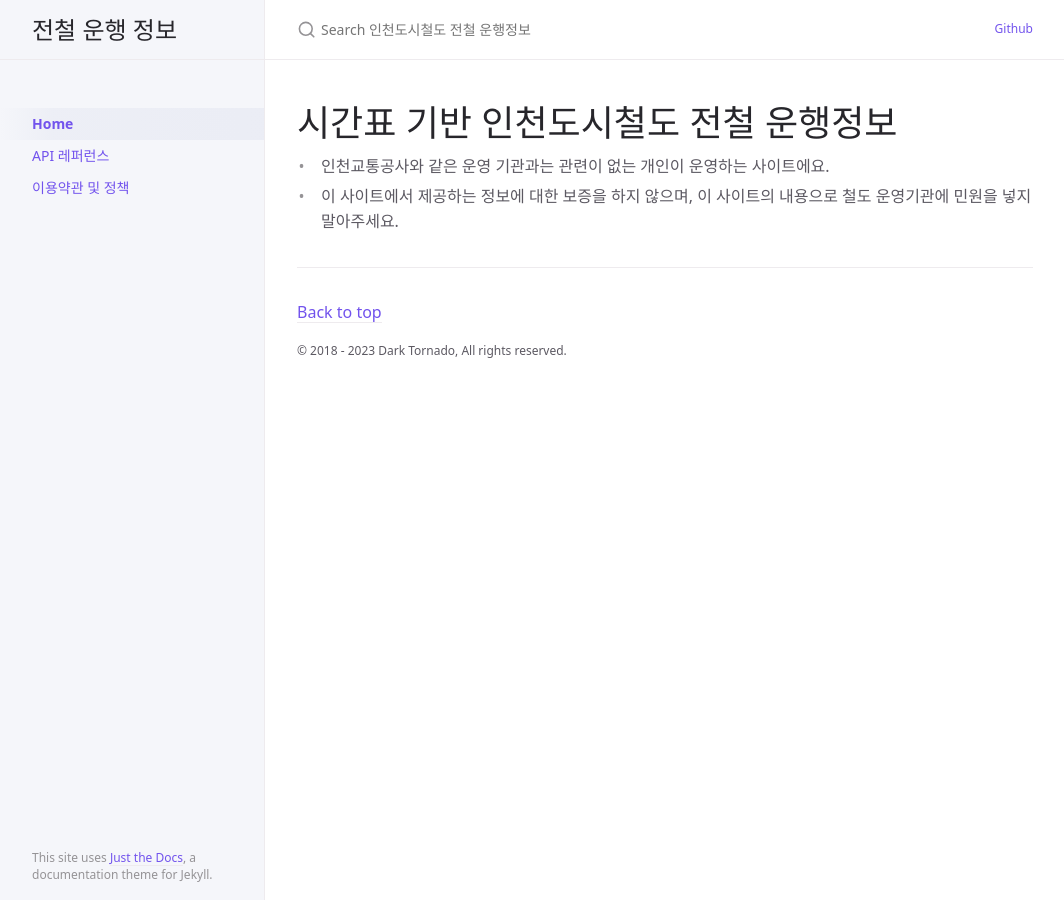
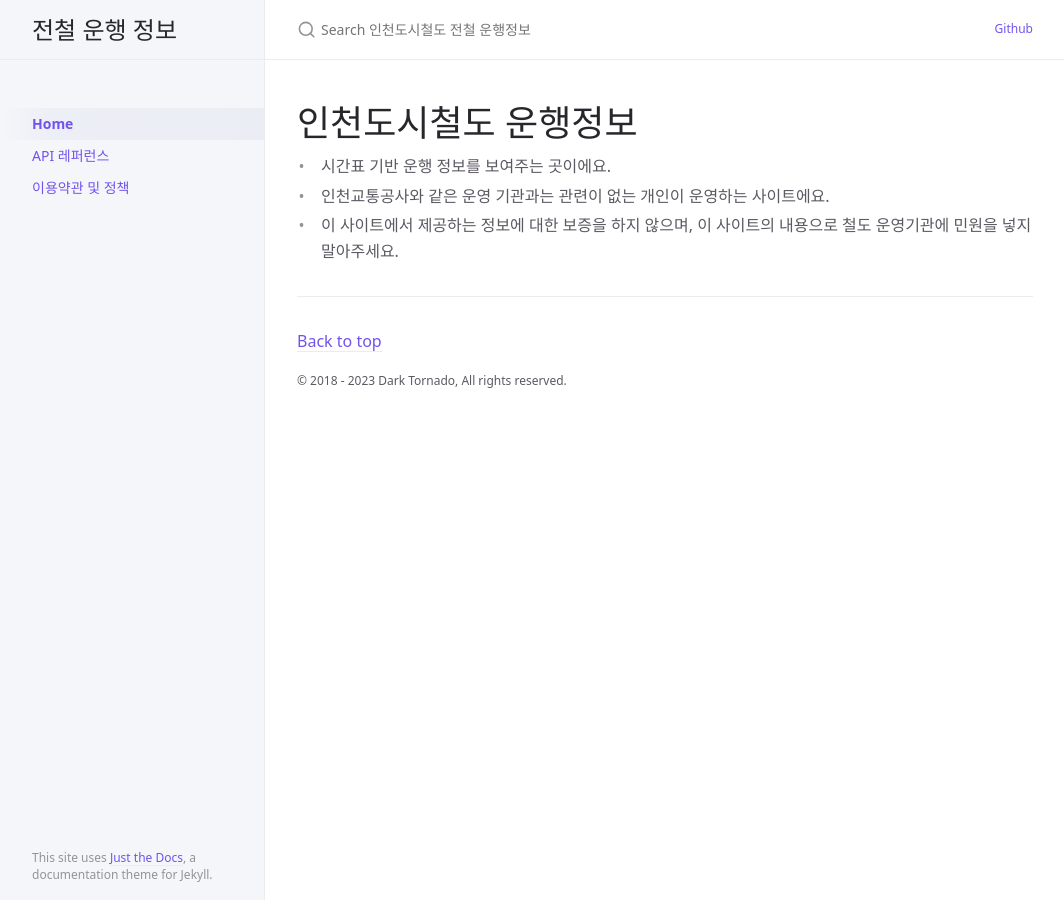
Before and after one commit to DarkTornado/ictr, a Jekyll site: the page built from docs/index.md, in a window 1280 px wide. Shown: the whole page, without its empty margins (107-1171 px from the left). Built offline with Jekyll 4.4.1, drawn with Linux system fonts in a browser that asks for light colours.

Commit message:
Update index.md

```diff
--- a/docs/index.md
+++ b/docs/index.md
@@ -4,6 +4,7 @@ title: Home
 nav_order: 1
 ---
 
-# 시간표 기반 인천도시철도 전철 운행정보
+# 인천도시철도 운행정보
+- 시간표 기반 운행 정보를 보여주는 곳이에요.
 - 인천교통공사와 같은 운영 기관과는 관련이 없는 개인이 운영하는 사이트에요.
 - 이 사이트에서 제공하는 정보에 대한 보증을 하지 않으며, 이 사이트의 내용으로 철도 운영기관에 민원을 넣지 말아주세요.
```
